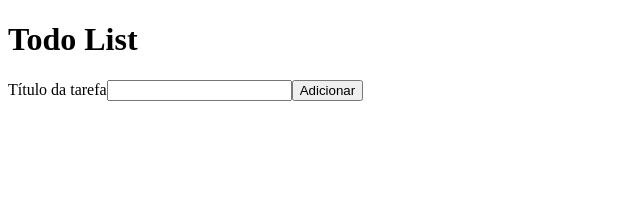
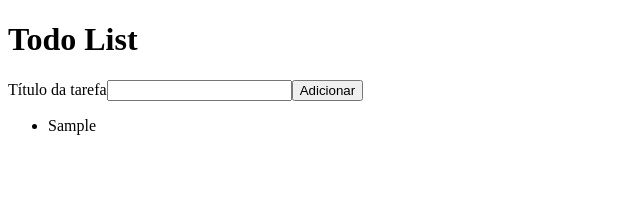
Before and after one commit to ricardospalves/react-todo-list, a React (Create React App) app: page / in a window 1280 px wide. Both pictures are taken after typing "Sample" into the empty fields and a click on the button "Adicionar". Shown: the top 207 px of the page, without its empty margins (0-640 px from the left). Built offline with nearby package versions, Linux system fonts and the light colour scheme.

Commit message:
Adicionar a lista de tarefas

```diff
--- a/src/App.jsx
+++ b/src/App.jsx
@@ -3,6 +3,7 @@ import { useState } from 'react'
 import { v4 as uuidv4 } from 'uuid'
 
 import AddTask from './components/AddTask'
+import Tasks from './components/Tasks'
 
 const App = () => {
   const [tasks, setTasks] = useState([])
@@ -27,6 +28,10 @@ const App = () => {
     <AddTask
       onTaskAdd={handleTaskAdd}
     />
+
+    <Tasks
+      tasks={tasks}
+    />
   </div>
 }
 
--- /dev/null
+++ b/src/components/Task.jsx
@@ -0,0 +1,7 @@
+const Task = props => {
+  return <li id={props.id}>
+    {props.children}
+  </li>
+}
+
+export default Task
--- /dev/null
+++ b/src/components/Tasks.jsx
@@ -0,0 +1,19 @@
+import Task from './Task'
+
+const Tasks = props => {
+  const createTasksItems = task => (
+    <Task
+      key={task.id}
+      id={task.id}
+    >
+      {task.title}
+    </Task>
+  )
+  const Items = props.tasks.map(createTasksItems)
+
+  return <ul>
+    {Items}
+  </ul>
+}
+
+export default Tasks
```
